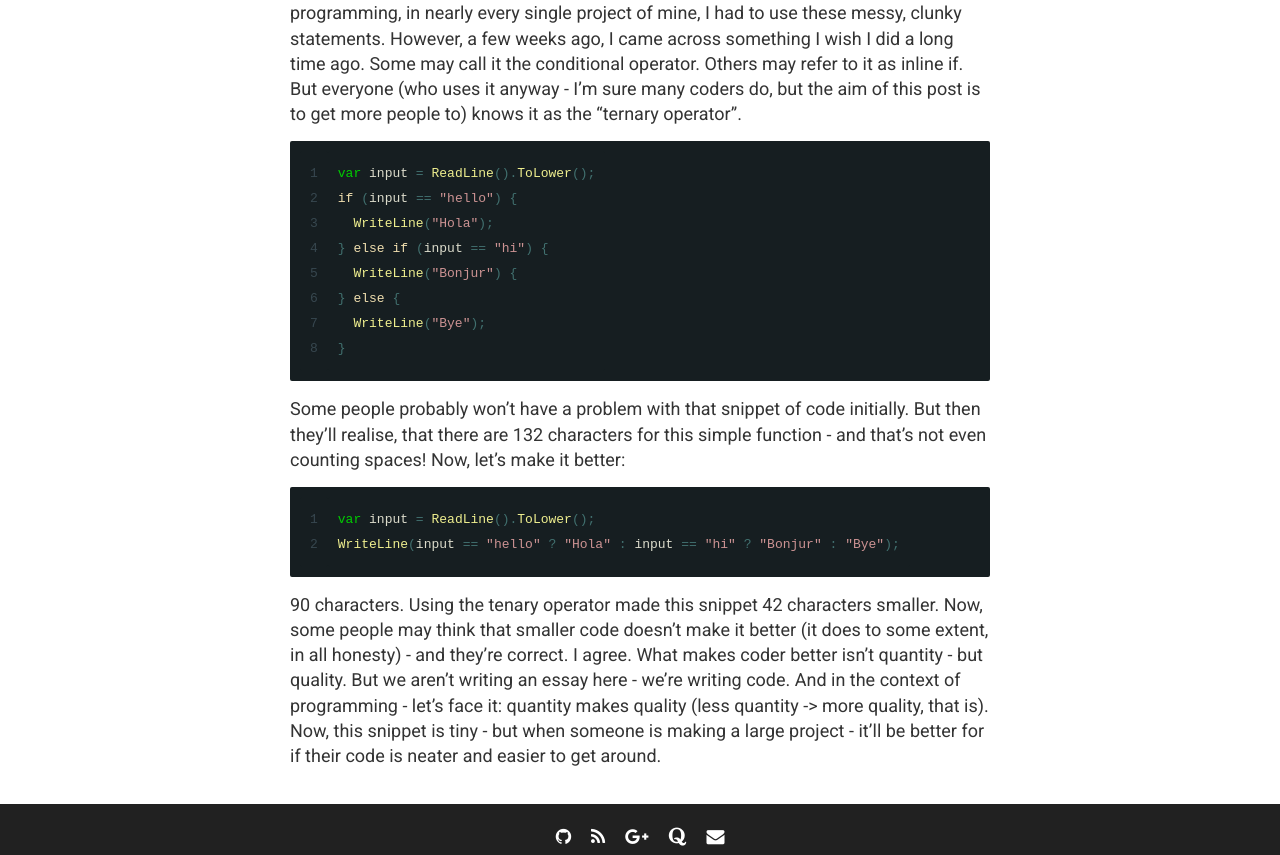
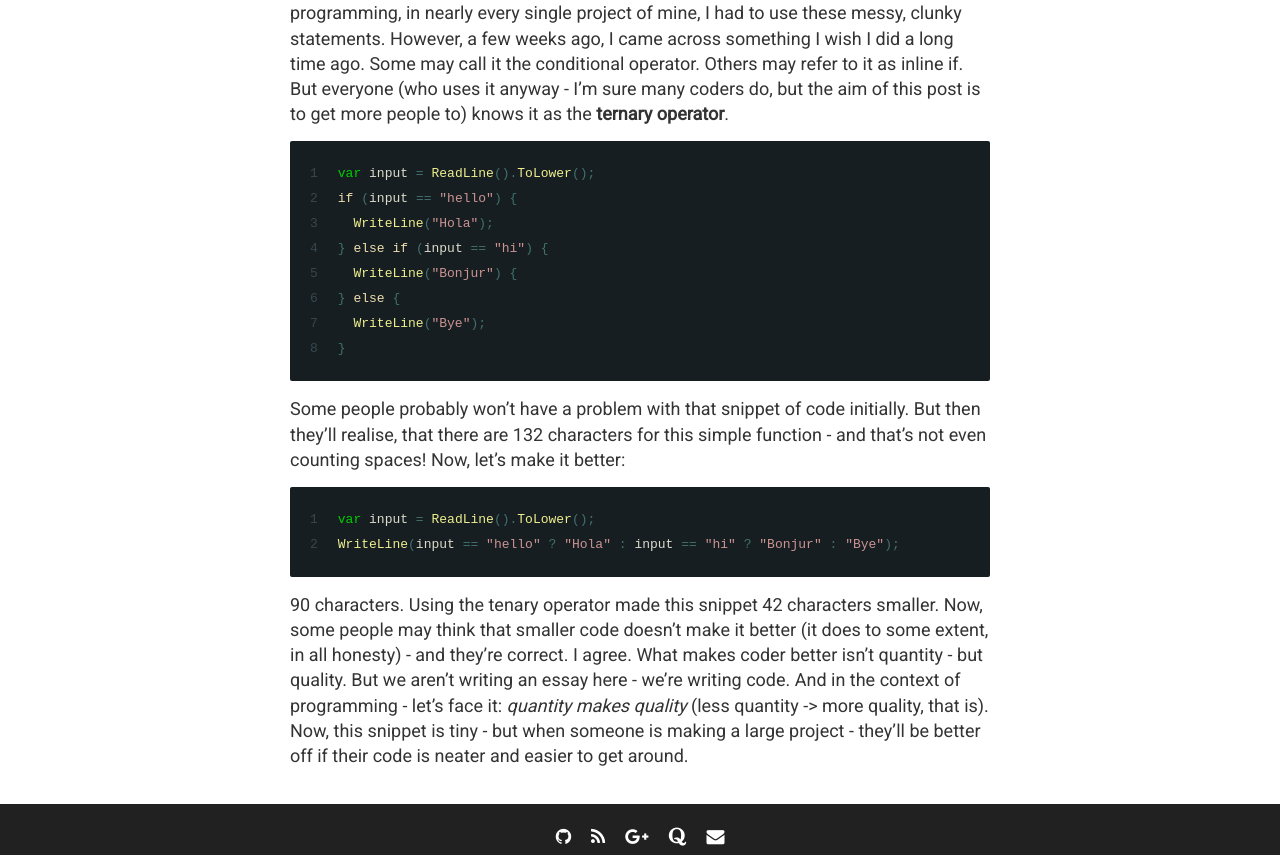
Before and after one commit to manasrawat/manasrawat.github.io, a Jekyll site: the page built from _posts/2017-04-29-the-ternary-operator.markdown, in a window 1280 px wide and 1172 px high. Shown: the part 253-1108 px from the top of the window. Built offline with Jekyll 4.4.1, drawn with Linux system fonts in a browser that asks for light colours; comment, search, counter and statistics services are not loaded; some of the changed text lies outside the part shown.

Commit message:
New post!

```diff
--- a/_posts/2017-04-29-the-ternary-operator.markdown
+++ b/_posts/2017-04-29-the-ternary-operator.markdown
@@ -6,7 +6,7 @@ category: code
 description: "If only I found about it before..."
 comments: true
 ---
-If/Else If/Else statements. The code that everyone hates but has to use. Since I started programming, in nearly every single project of mine, I had to use these messy, clunky statements. However, a few weeks ago, I came across something I wish I did a long time ago. Some may call it the conditional operator. Others may refer to it as inline if. But everyone (who uses it anyway - I'm sure many coders do, but the aim of this post is to get more people to) knows it as the "ternary operator".
+If/Else If/Else statements. The code that everyone hates but has to use. Since I started programming, in nearly every single project of mine, I had to use these messy, clunky statements. However, a few weeks ago, I came across something I wish I did a long time ago. Some may call it the conditional operator. Others may refer to it as inline if. But everyone (who uses it anyway - I'm sure many coders do, but the aim of this post is to get more people to) knows it as the **ternary operator**.
 
 {% highlight csharp linenos %}
 var input = ReadLine().ToLower();
@@ -26,4 +26,4 @@ var input = ReadLine().ToLower();
 WriteLine(input == "hello" ? "Hola" : input == "hi" ? "Bonjur" : "Bye");
 {% endhighlight %}
 
-90 characters. Using the tenary operator made this snippet 42 characters smaller. Now, some people may think that smaller code doesn't make it better (it does to some extent, in all honesty) - and they're correct. I agree. What makes coder better isn't quantity - but quality. But we aren't writing an essay here - we're writing code. And in the context of programming - let's face it: quantity makes quality (less quantity -> more quality, that is). Now, this snippet is tiny - but when someone is making a large project - it'll be better for if their code is neater and easier to get around.
+90 characters. Using the tenary operator made this snippet 42 characters smaller. Now, some people may think that smaller code doesn't make it better (it does to some extent, in all honesty) - and they're correct. I agree. What makes coder better isn't quantity - but quality. But we aren't writing an essay here - we're writing code. And in the context of programming - let's face it: *quantity makes quality* (less quantity -> more quality, that is). Now, this snippet is tiny - but when someone is making a large project - they'll be better off if their code is neater and easier to get around.
```
